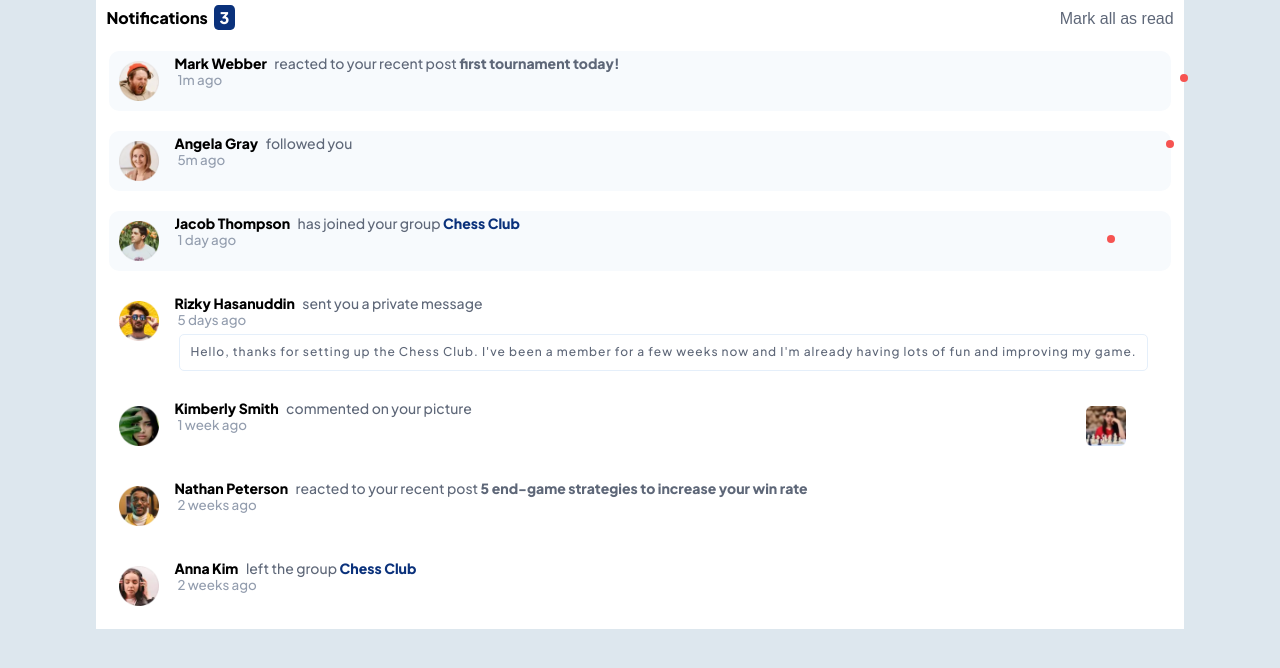
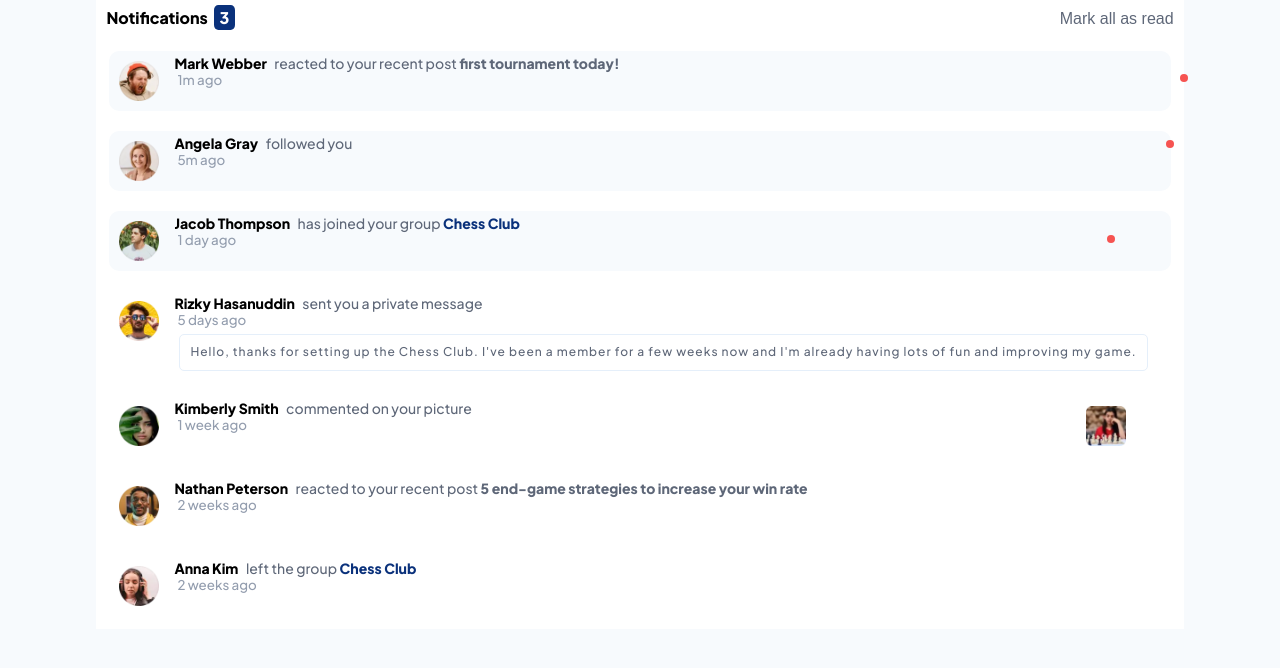
Before and after one commit to arenascode/notifications-page-main, a website: page index.html in a window 1280 px wide. Drawn offline with Linux system fonts and the light colour scheme.

Commit message:
bg color of body changed

```diff
--- a/scss/style.scss
+++ b/scss/style.scss
@@ -29,7 +29,7 @@ body {
   display: grid;
   place-content: center;
   font-size: 16px;
-  background-color: var(--neutral-light-grayish-blue-2);
+  background-color: var(--neutral-very-light-grayish-blue);
 
   main {
     background-color: var(--neutral-white);
```
Also changed, not shown: css/main.css.
